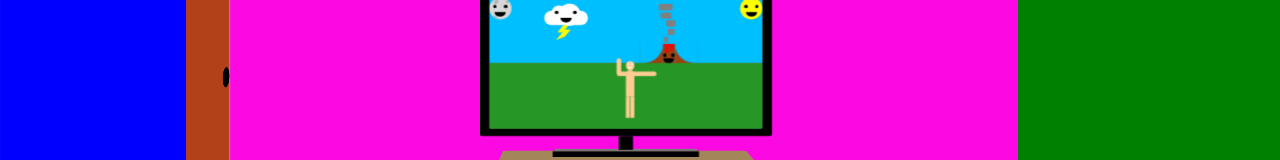
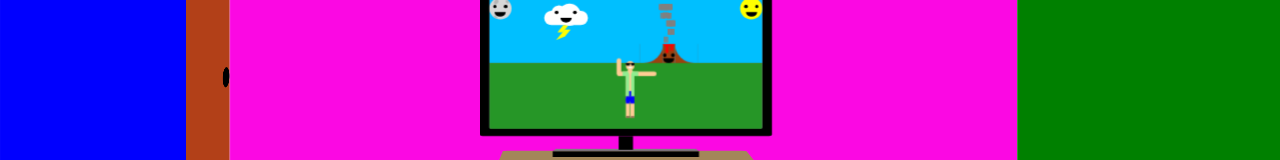
Before and after one commit to Skyrlon/weather-animation, a Vue app: page /#/ in a window 1280 px wide. Shown: the part 206-366 px from the top of the page. Built offline with nearby package versions, Linux system fonts and the light colour scheme.

Commit message:
added HotClothes component

```diff
--- /dev/null
+++ b/src/components/HotClothes.vue
@@ -0,0 +1,160 @@
+<template>
+  <div id="shirt">
+    <div id="sunglasses"></div>
+    <div id="apperture"></div>
+    <div class="sleeve sleeve-left"></div>
+    <div class="sleeve sleeve-right"></div>
+    <div id="short"></div>
+    <div class="sandal sandal-left"></div>
+    <div class="sandal sandal-right"></div>
+  </div>
+</template>
+
+<script>
+export default {
+  name: "HotClothes",
+};
+</script>
+
+<style lang="scss">
+#shirt {
+  position: absolute;
+  top: 0;
+  left: 0;
+  width: $size;
+  height: $body-height;
+  background-color: $color-shirt;
+  border-radius: $size;
+  border-bottom-left-radius: 0;
+  border-bottom-right-radius: 0;
+
+  &::before {
+    content: "";
+    z-index: 101;
+    position: absolute;
+    left: ($size/2 - $size/5)/2;
+    width: $size/5;
+    box-sizing: content-box;
+    border-width: $size/2 $size/4 0;
+    border-style: solid;
+    border-color: $color-body transparent;
+    border-radius: $size;
+  }
+
+  & > #apperture {
+    position: absolute;
+    top: 0;
+    z-index: 101;
+    left: ($size - $size/4)/2;
+    width: $size/4;
+    height: $body-height * 0.8;
+    background-color: $color-body;
+
+    &::after {
+      content: "";
+      position: absolute;
+      top: $body-height * 0.8;
+      width: $size/4;
+      height: $body-height * 0.21;
+      background-color: blue;
+    }
+  }
+
+  & > .sleeve {
+    position: absolute;
+    top: $size/5;
+    height: $arm-height;
+    border-radius: $sleeve-width;
+    background-color: $color-shirt;
+
+    &-left {
+      width: $arm-width * 0.3;
+      @include left-upper-arm-pos;
+      border-top-left-radius: 0;
+      border-bottom-left-radius: 0;
+    }
+
+    &-right {
+      width: $arm-width * 0.3;
+      @include right-arm-pos;
+      border-top-right-radius: 0;
+      border-bottom-right-radius: 0;
+    }
+  }
+}
+
+#short {
+  position: absolute;
+  top: $body-height;
+  width: $size;
+  height: $body-height/5;
+  background-color: blue;
+
+  &::before {
+    content: "";
+    position: absolute;
+    top: $size/5;
+    width: $leg-width;
+    height: $body-height/5;
+    background-color: blue;
+  }
+
+  &::after {
+    content: "";
+    position: absolute;
+    top: $size/5;
+    right: 0;
+    width: $leg-width;
+    height: $body-height/5;
+    background-color: blue;
+  }
+}
+
+#sunglasses {
+  position: absolute;
+  top: -$size + $size/4;
+  left: 0;
+  width: $sunglasses-width;
+  height: $sunglasses-height;
+  background-color: black;
+
+  &::before {
+    content: "";
+    position: absolute;
+    left: $sunglasses-width * 0.03;
+    background-color: black;
+    width: $glasses-width;
+    height: $glasses-height;
+    border-radius: $glasses-width/5;
+    border-top-left-radius: 0;
+    border-top-right-radius: 0;
+  }
+
+  &::after {
+    content: "";
+    position: absolute;
+    left: $sunglasses-width * 0.97 - $glasses-width;
+    background-color: black;
+    width: $glasses-width;
+    height: $glasses-height;
+    border-radius: $glasses-width/5;
+    border-top-left-radius: 0;
+    border-top-right-radius: 0;
+  }
+}
+
+.sandal {
+  position: absolute;
+  bottom: -$leg-height;
+  width: $leg-width;
+  height: $leg-height/10;
+  box-sizing: border-box;
+  border-top-left-radius: $leg-width;
+  border-top-right-radius: $leg-width;
+  border: $leg-width/10 solid #4e3329;
+  &-right {
+      right: 0;
+  }
+
+}
+</style>
--- a/src/components/WeatherGuy.vue
+++ b/src/components/WeatherGuy.vue
@@ -19,12 +19,18 @@
     <div class="arm arm_right"></div>
     <div class="leg leg_left"></div>
     <div class="leg leg_right"></div>
+    <hot-clothes/>
   </div>
 </template>
 
 <script>
+import HotClothes from './HotClothes.vue';
+
 export default {
   name: "WeatherGuy",
+  components: {
+      HotClothes,
+  }
 };
 </script>
 
```
